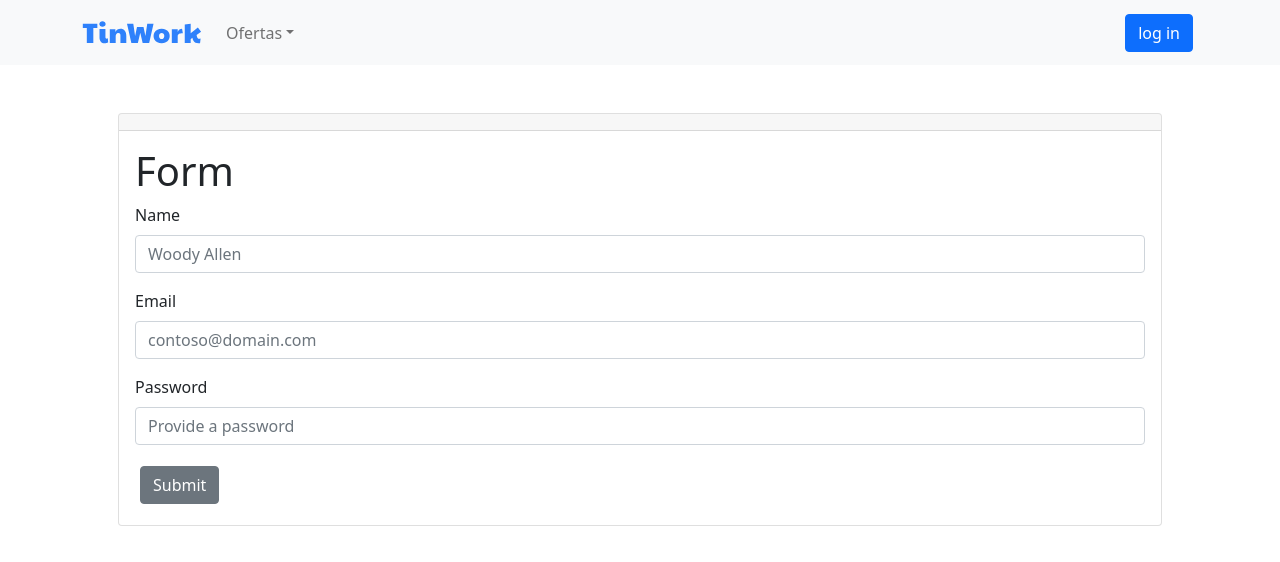
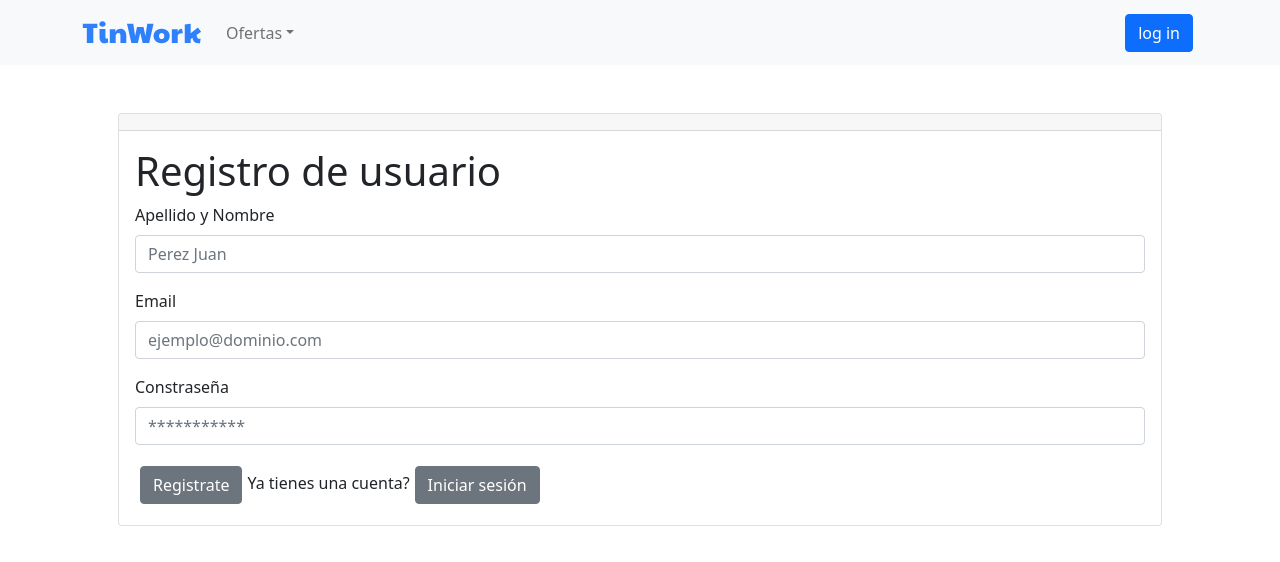
Before and after one commit to Proyecto-Final-Frre/TinWork, a React (Create React App) app: page /register-user in a window 1280 px wide. Shown: the top 562 px of the page. Built offline with nearby package versions, Linux system fonts and the light colour scheme; no server answers.

Commit message:
formulario de registro de usuario candidato mejoras

```diff
--- a/src/components/FormUser/index.js
+++ b/src/components/FormUser/index.js
@@ -70,13 +70,13 @@ function FormUser() {
                 } = props;
                 return (
                   <Form onSubmit={handleSubmit}>
-                    <h1>Form</h1>
+                    <h1>Registro de usuario </h1>
                     <FormGroup>
-                      <Label for="name">Name</Label>
+                      <Label for="name">Apellido y Nombre</Label>
                       <Input
                         type="text"
                         name="name"
-                        placeholder="Woody Allen"
+                        placeholder="Perez Juan"
                         invalid={errors.name && touched.name}
                         onChange={handleChange}
                         onBlur={handleBlur}
@@ -89,7 +89,7 @@ function FormUser() {
                       <Input
                         type="email"
                         name="email"
-                        placeholder="contoso@domain.com"
+                        placeholder="ejemplo@dominio.com"
                         invalid={errors.email && touched.email}
                         onChange={handleChange}
                         onBlur={handleBlur}
@@ -98,11 +98,11 @@ function FormUser() {
                       <FormFeedback>{errors.email}</FormFeedback>
                     </FormGroup>
                     <FormGroup>
-                      <Label for="password">Password</Label>
+                      <Label for="password">Constraseña</Label>
                       <Input
                         type="password"
                         name="password"
-                        placeholder="Provide a password"
+                        placeholder="***********"
                         invalid={errors.password && touched.password}
                         onChange={handleChange}
                         onBlur={handleBlur}
@@ -113,8 +113,11 @@ function FormUser() {
 
 
                     <Button type="submit" disabled={isSubmitting}>
-                      {isSubmitting ? `Loading` : `Submit`}
+                      {isSubmitting ? `Loading` : `Registrate`}
+
                     </Button>
+                    <h7>Ya tienes una cuenta?</h7>
+                    <Button>Iniciar sesión</Button>
                   </Form>
                 );
               }}
```
